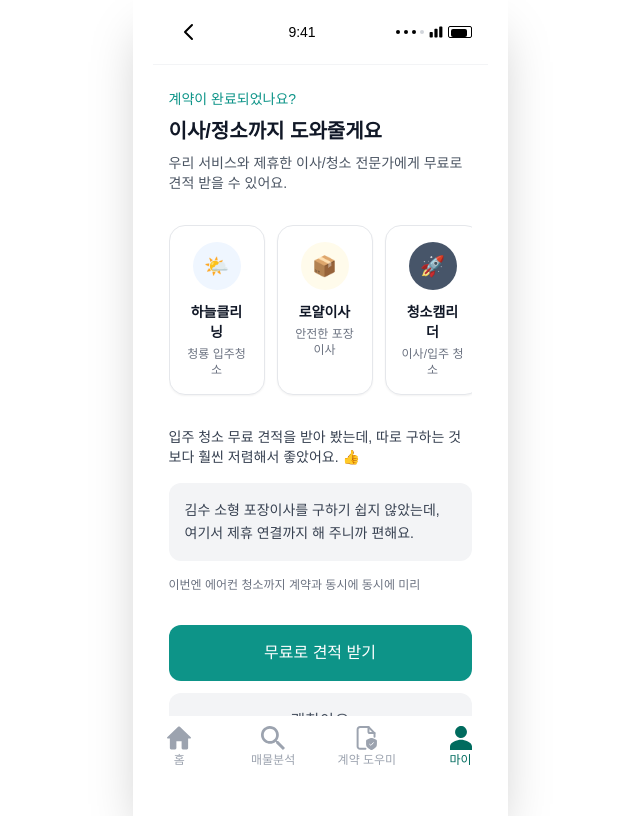
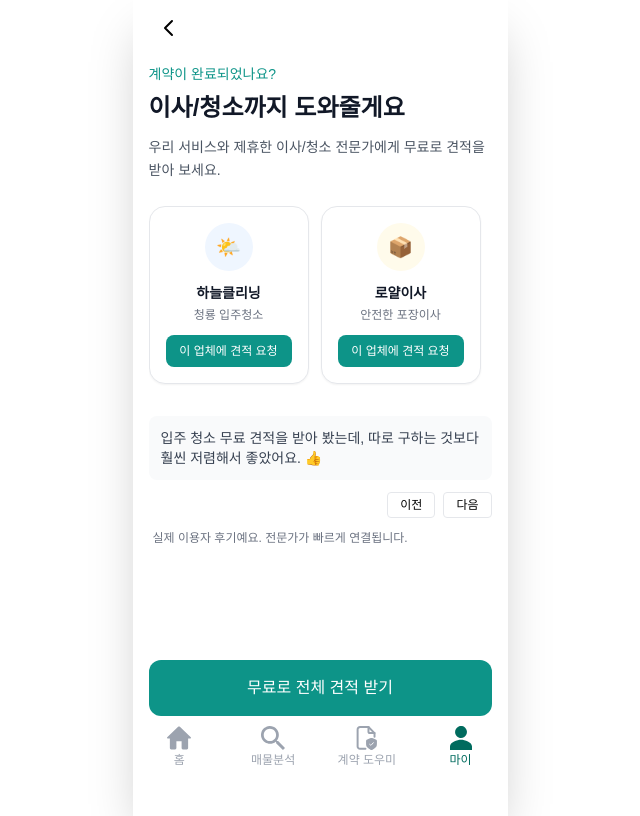
Before and after one commit to kookmin-404BrainNotFound/404BrainNotFound_FE, a React (Vite) app: page /my/cleaning in a window 1280 px wide. Shown: the whole page, without its empty margins (320-960 px from the left). Built offline with nearby package versions, Linux system fonts and the light colour scheme.

Commit message:
style: legal,cleaning UI 2차

```diff
--- a/src/pages/my/feat/CleaningService.jsx
+++ b/src/pages/my/feat/CleaningService.jsx
@@ -1,6 +1,7 @@
 "use client"
 
 import { useState } from "react"
+import { useNavigate } from "react-router-dom"
 
 const vendors = [
   {
@@ -31,85 +32,97 @@ const vendors = [
 
 const reviews = [
   "입주 청소 무료 견적을 받아 봤는데, 따로 구하는 것보다 훨씬 저렴해서 좋았어요. 👍",
-  "김수 소형 포장이사를 구하기 쉽지 않았는데, 여기서 제휴 연결까지 해 주니까 편해요.",
+  "소형 포장이사를 구하기 쉽지 않았는데, 여기서 제휴 연결까지 해 주니까 편해요. 😊",
 ]
 
 export default function CleaningService() {
   const [reviewIndex, setReviewIndex] = useState(0)
+  const nav = useNavigate()
 
   const handleQuote = (id) => {
-    alert(`${id} 업체에 견적을 요청했어요!`)
+    alert(`${id === "all" ? "전체" : id} 업체에 견적을 요청했어요!`)
   }
 
+  const nextReview = () => setReviewIndex((i) => (i + 1) % reviews.length)
+  const prevReview = () => setReviewIndex((i) => (i - 1 + reviews.length) % reviews.length)
+
   return (
-    <div className="min-h-screen bg-white">
-      <div className="flex items-center justify-between px-4 py-3 border-b border-gray-100">
-        <button className="p-2">
+    <div className="-mx-5 bg-gray-100 min-h-screen">
+      <div className="mx-auto max-w-md min-h-screen flex flex-col bg-white">
+        {/* Back Button */}
+        <div className="px-4 py-2">
+          <button
+            className="p-2 rounded-full hover:bg-gray-100"
+            onClick={() => nav(-1)}
+            aria-label="뒤로가기"
+            title="뒤로가기"
+          >
             <svg className="w-6 h-6" fill="none" stroke="currentColor" viewBox="0 0 24 24">
               <path strokeLinecap="round" strokeLinejoin="round" strokeWidth={2} d="M15 19l-7-7 7-7" />
             </svg>
           </button>
-        <div className="text-sm font-medium">9:41</div>
-        <div className="flex items-center space-x-1">
-          <div className="flex space-x-1">
-            <div className="w-1 h-1 bg-black rounded-full"></div>
-            <div className="w-1 h-1 bg-black rounded-full"></div>
-            <div className="w-1 h-1 bg-black rounded-full"></div>
-            <div className="w-1 h-1 bg-gray-300 rounded-full"></div>
-          </div>
-          <svg className="w-4 h-4 ml-2" fill="currentColor" viewBox="0 0 20 20">
-            <path d="M2 11a1 1 0 011-1h2a1 1 0 011 1v5a1 1 0 01-1 1H3a1 1 0 01-1-1v-5zM8 7a1 1 0 011-1h2a1 1 0 011 1v9a1 1 0 01-1 1H9a1 1 0 01-1-1V7zM14 4a1 1 0 011-1h2a1 1 0 011 1v12a1 1 0 01-1 1h-2a1 1 0 01-1-1V4z" />
-          </svg>
-          <div className="w-6 h-3 border border-black rounded-sm">
-            <div className="w-4 h-2 bg-black rounded-sm m-0.5"></div>
-          </div>
-        </div>
         </div>
 
-      <div className="px-4 py-6">
+        {/* Content */}
+        <div className="flex-1 px-4 py-2">
           <p className="text-sm text-teal-600 mb-2">계약이 완료되었나요?</p>
-        <h2 className="text-xl font-bold text-gray-900 mb-2">이사/정소까지 도와줄게요</h2>
-        <p className="text-gray-600 text-sm mb-8">
-          우리 서비스와 제휴한 이사/청소 전문가에게 무료로 견적 받을 수 있어요.
+          <h2 className="text-2xl font-bold text-gray-900 mb-3">이사/청소까지 도와줄게요</h2>
+          <p className="text-gray-600 text-sm mb-6 leading-relaxed">
+            우리 서비스와 제휴한 이사/청소 전문가에게 무료로 견적을 받아 보세요.
           </p>
 
-        <div className="flex overflow-x-auto gap-3 mb-6 pb-2">
-          {vendors.map((vendor) => (
+          {/* 제휴 업체 가로 스크롤 (스크롤바 숨김) */}
+          <style>{`.hide-scrollbar::-webkit-scrollbar{display:none}`}</style>
+          <div className="hide-scrollbar flex overflow-x-auto gap-3 mb-6 pb-2 [-ms-overflow-style:none] [scrollbar-width:none]">
+            {vendors.map((v) => (
               <div
-              key={vendor.id}
-              className="bg-white border border-gray-200 rounded-2xl p-4 text-center shadow-sm flex-shrink-0 w-24"
+                key={v.id}
+                className="bg-white border border-gray-200 rounded-2xl p-4 text-center shadow-sm flex-shrink-0 w-40"
               >
-              <div className={`w-12 h-12 mx-auto mb-3 rounded-full ${vendor.bgColor} flex items-center justify-center`}>
-                <span className={`text-xl ${vendor.iconColor}`}>{vendor.icon}</span>
+                <div className={`w-12 h-12 mx-auto mb-3 rounded-full ${v.bgColor} flex items-center justify-center`}>
+                  <span className={`text-xl ${v.iconColor}`}>{v.icon}</span>
                 </div>
-              <h3 className="font-semibold text-sm text-gray-900 mb-1">{vendor.name}</h3>
-              <p className="text-xs text-gray-500">{vendor.type}</p>
+                <h3 className="font-semibold text-sm text-gray-900 mb-1">{v.name}</h3>
+                <p className="text-xs text-gray-500 mb-3">{v.type}</p>
+                <button
+                  onClick={() => handleQuote(v.id)}
+                  className="w-full text-xs bg-teal-600 text-white py-2 rounded-lg hover:bg-teal-700 transition-colors"
+                >
+                  이 업체에 견적 요청
+                </button>
               </div>
             ))}
           </div>
 
-        <div className="space-y-4 mb-8">
-          <p className="text-sm text-gray-700">
-            입주 청소 무료 견적을 받아 봤는데, 따로 구하는 것보다 훨씬 저렴해서 좋았어요. 👍
-          </p>
-
-          <div className="bg-gray-100 rounded-xl p-4">
-            <p className="text-sm text-gray-700 leading-relaxed">
-              김수 소형 포장이사를 구하기 쉽지 않았는데, 여기서 제휴 연결까지 해 주니까 편해요.
-            </p>
+          {/* 후기 */}
+          <div className="space-y-3 mb-8">
+            <div className="bg-gray-50 rounded-lg p-3">
+              <p className="text-sm text-gray-700">{reviews[reviewIndex]}</p>
+            </div>
+            <div className="flex justify-end gap-2">
+              <button onClick={prevReview} className="px-3 py-1 text-xs rounded border border-gray-200 hover:bg-gray-100">
+                이전
+              </button>
+              <button onClick={nextReview} className="px-3 py-1 text-xs rounded border border-gray-200 hover:bg-gray-100">
+                다음
+              </button>
+            </div>
+            <p className="text-xs text-gray-500 px-1">실제 이용자 후기예요. 전문가가 빠르게 연결됩니다.</p>
+          </div>
         </div>
 
-          <p className="text-xs text-gray-500">이번엔 에어컨 청소까지 계약과 동시에 동시에 미리</p>
-        </div>
-
-        <div className="space-y-3">
+        {/* CTA */}
+        <div className="p-4 space-y-3">
           <button
             className="w-full bg-teal-600 text-white py-4 rounded-xl font-medium text-base hover:bg-teal-700 transition-colors"
             onClick={() => handleQuote("all")}
           >
-            무료로 견적 받기
+            무료로 전체 견적 받기
           </button>
-          <button className="w-full bg-gray-100 text-gray-600 py-4 rounded-xl font-medium text-base hover:bg-gray-200 transition-colors">
+          <button
+            className="w-full bg-gray-100 text-gray-600 py-4 rounded-xl font-medium text-base hover:bg-gray-200 transition-colors"
+            onClick={() => alert("괜찮아요")}
+          >
             괜찮아요
           </button>
         </div>
--- a/src/pages/my/feat/LegalService.jsx
+++ b/src/pages/my/feat/LegalService.jsx
@@ -1,6 +1,7 @@
 "use client"
 
 import { useState } from "react"
+import { useNavigate } from "react-router-dom"
 
 const lawyers = [
   {
@@ -27,45 +28,32 @@ const lawyers = [
 ]
 
 const reviews = [
-  "계약서 위험 계약서의 위험 요소 때문에 상담했는데, 저렴한 가격에 퀄리티가 높았어요! 👍",
+  "계약서 위험 요소 때문에 상담했는데, 저렴한 가격에 퀄리티가 높았어요! 👍",
   "혼자 계약 진행하다 불안했는데, 신뢰할 수 있는 전문가라서 좋았어요 😊",
 ]
 
 export default function LegalService() {
   const [reviewIndex, setReviewIndex] = useState(0)
+  const nav = useNavigate()
 
   const handleContact = (id) => {
     alert(`${id} 변호사에게 상담 요청했어요!`)
   }
 
+  const nextReview = () => setReviewIndex((i) => (i + 1) % reviews.length)
+  const prevReview = () => setReviewIndex((i) => (i - 1 + reviews.length) % reviews.length)
+
   return (
     <div className="-mx-5 bg-gray-100 min-h-screen">
       <div className="mx-auto max-w-md min-h-screen flex flex-col bg-white">
-        {/* Mobile Status Bar */}
-        <div className="flex justify-between items-center px-4 py-2 bg-white">
-          <span className="text-sm font-medium">9:41</span>
-          <div className="flex items-center gap-1">
-            <div className="flex gap-1">
-              <div className="w-1 h-3 bg-black rounded-full"></div>
-              <div className="w-1 h-3 bg-black rounded-full"></div>
-              <div className="w-1 h-3 bg-black rounded-full"></div>
-              <div className="w-1 h-3 bg-gray-300 rounded-full"></div>
-            </div>
-            <div className="ml-1">
-              <svg className="w-4 h-3" viewBox="0 0 24 18" fill="none">
-                <path
-                  d="M2 4C2 2.89543 2.89543 2 4 2H20C21.1046 2 22 2.89543 22 4V14C22 15.1046 21.1046 16 20 16H4C2.89543 16 2 15.1046 2 14V4Z"
-                  fill="black"
-                />
-                <path d="M23 6V12C23.5523 12 24 11.5523 24 11V7C24 6.44772 23.5523 6 23 6Z" fill="black" />
-              </svg>
-            </div>
-          </div>
-        </div>
-
         {/* Back Button */}
         <div className="px-4 py-2">
-          <button className="p-2">
+          <button
+            className="p-2 rounded-full hover:bg-gray-100"
+            onClick={() => nav(-1)}
+            aria-label="뒤로가기"
+            title="뒤로가기"
+          >
             <svg className="w-6 h-6" fill="none" stroke="currentColor" viewBox="0 0 24 24">
               <path strokeLinecap="round" strokeLinejoin="round" strokeWidth={2} d="M15 19l-7-7 7-7" />
             </svg>
@@ -80,37 +68,66 @@ export default function LegalService() {
             우리 서비스와 제휴한 신뢰할 수 있는 법률 전문가가 대기 중이에요. 안전하고 정확한 계약 상담을 도와드릴게요.
           </p>
 
-          <div className="flex overflow-x-auto gap-3 mb-6 pb-2">
-            {lawyers.map((lawyer) => (
-              <div
-                key={lawyer.id}
-                className="bg-white border border-gray-200 rounded-2xl p-4 text-center shadow-sm flex-shrink-0 w-24 cursor-pointer"
-                onClick={() => handleContact(lawyer.id)}
-              >
-                <div className="w-12 h-12 mx-auto mb-3 rounded-full overflow-hidden bg-gray-200">
+          {/* 전문가 가로 스크롤 리스트 (스크롤바 숨김 옵션 포함) */}
+          <div
+            className="flex overflow-x-auto gap-3 mb-6 pb-2 [-ms-overflow-style:none] [scrollbar-width:none]"
+            style={{ scrollbarWidth: "none" }}
+          >
+            {/* 웹킷 스크롤 숨김 */}
+            <style>{`
+              .hide-scrollbar::-webkit-scrollbar { display: none; }
+            `}</style>
+            <div className="hide-scrollbar flex gap-3">
+              {lawyers.map((lawyer) => (
+                <div
+                  key={lawyer.id}
+                  className="bg-white border border-gray-200 rounded-2xl p-4 text-center shadow-sm flex-shrink-0 w-40"
+                >
                   <img
-                    src={lawyer.image || "/placeholder.svg"}
+                    src={lawyer.image}
                     alt={lawyer.name}
-                    className="w-full h-full object-cover"
+                    className="w-14 h-14 mx-auto mb-3 rounded-full object-cover"
                   />
+                  <h3 className="font-semibold text-sm text-gray-900 mb-1">{lawyer.name}</h3>
+                  <p className="text-xs text-gray-500 mb-2">{lawyer.field}</p>
+                  <span className="inline-block text-[10px] px-2 py-1 rounded-full bg-teal-50 text-teal-700 mb-3">
+                    {lawyer.tag}
+                  </span>
+                  <button
+                    onClick={() => handleContact(lawyer.id)}
+                    className="w-full text-xs bg-teal-600 text-white py-2 rounded-lg hover:bg-teal-700 transition-colors"
+                  >
+                    상담 요청
+                  </button>
                 </div>
-                <h3 className="font-semibold text-sm text-gray-900 mb-1">{lawyer.name}</h3>
-                <p className="text-xs text-gray-500">{lawyer.field}</p>
-              </div>
-            ))}
+              ))}
+            </div>
           </div>
 
+          {/* 후기 */}
           <div className="space-y-3 mb-6">
             <div className="bg-gray-50 rounded-lg p-3">
               <p className="text-sm text-gray-700">{reviews[reviewIndex]}</p>
             </div>
-
-            <p className="text-xs text-gray-500 px-2">
-              실제로 도움 받은 고객들의 후기입니다. 전문가가 도움을 드릴게요.
-            </p>
+            <div className="flex justify-end gap-2">
+              <button
+                onClick={prevReview}
+                className="px-3 py-1 text-xs rounded border border-gray-200 hover:bg-gray-100"
+              >
+                이전
+              </button>
+              <button
+                onClick={nextReview}
+                className="px-3 py-1 text-xs rounded border border-gray-200 hover:bg-gray-100"
+              >
+                다음
+              </button>
+            </div>
+            <p className="text-xs text-gray-500 px-2">실제로 도움 받은 고객들의 후기입니다. 전문가가 도움을 드릴게요.</p>
           </div>
         </div>
 
+        {/* CTA */}
         <div className="p-4 space-y-3">
           <button
             className="w-full bg-teal-600 text-white py-4 rounded-lg font-medium text-base hover:bg-teal-700 transition-colors"
```
Lines whose indentation alone changed are shown as unchanged.
